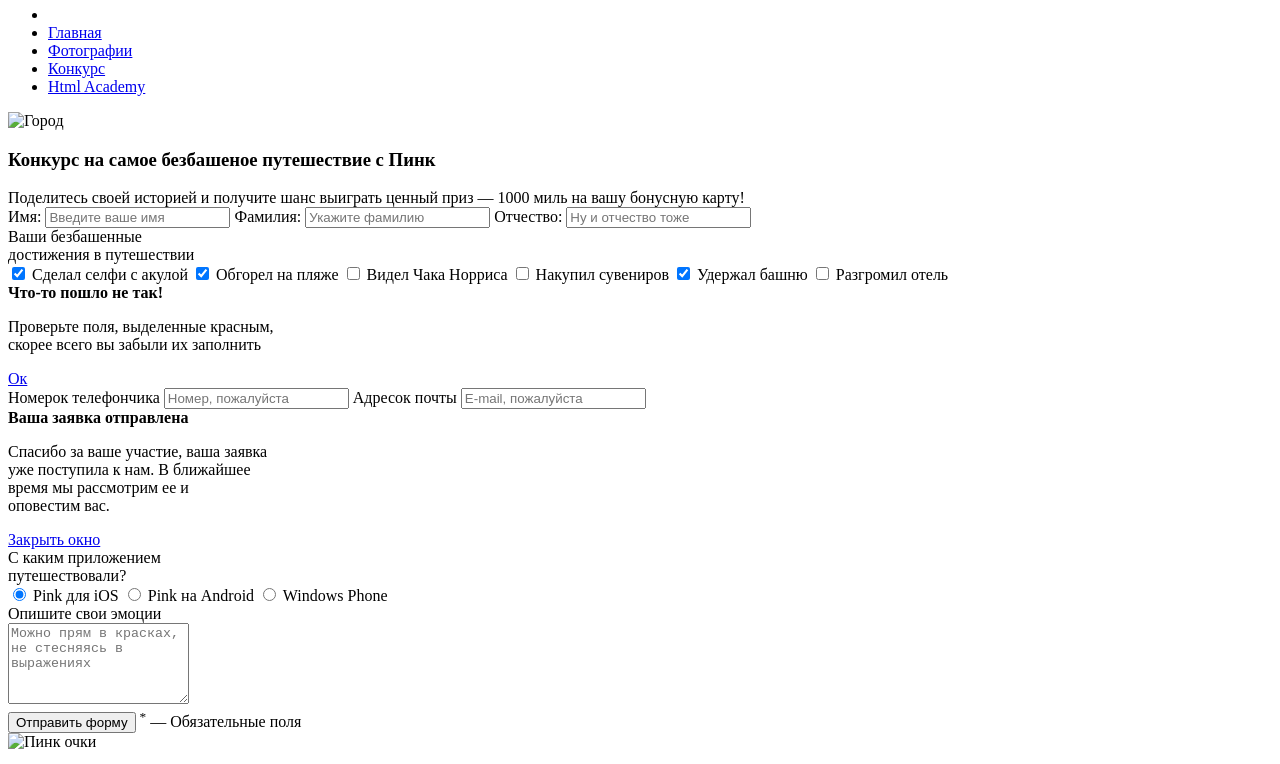
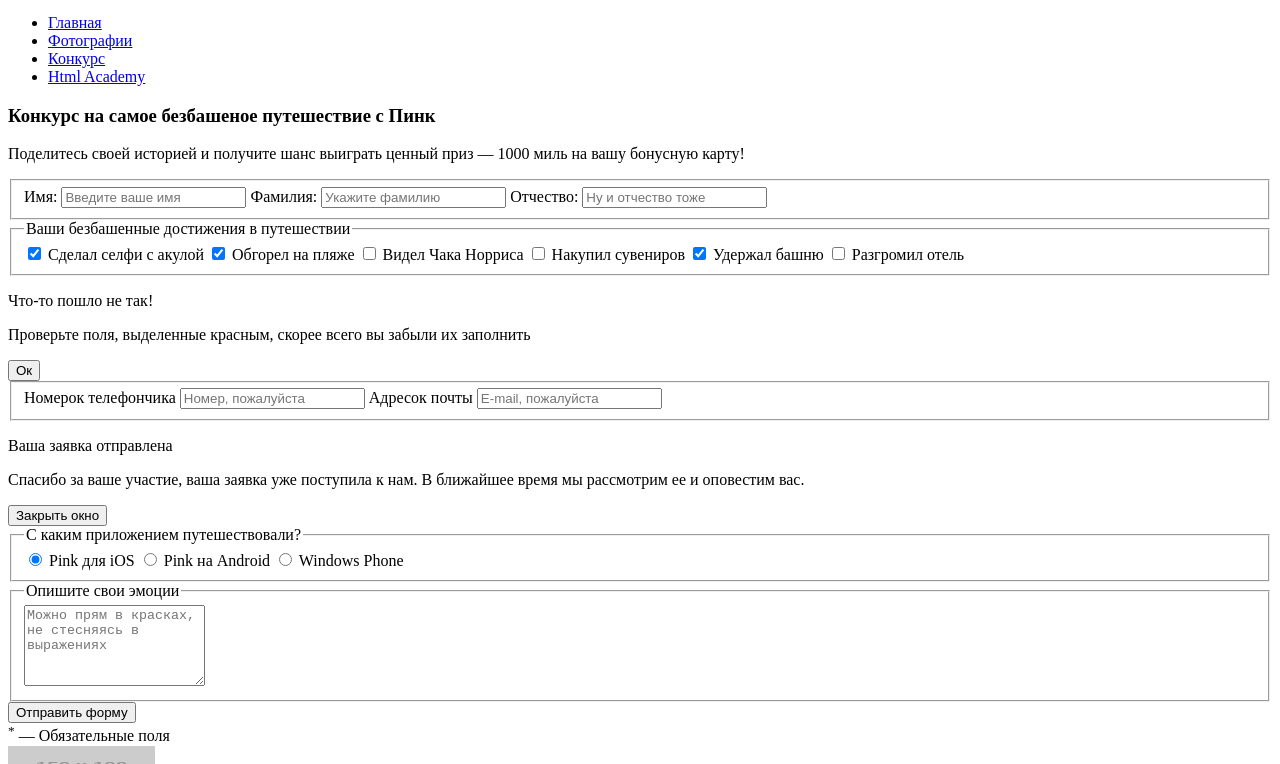
Before and after one commit to ronigaucho/134826-pink, a website: page form.html in a window 1280 px wide. Shown: the part 54-818 px from the top of the page. Drawn offline with Linux system fonts and the light colour scheme; placeholder pictures from the web are drawn by us.

Commit message:
Исправил замечания в странице form

```diff
--- a/form.html
+++ b/form.html
@@ -2,118 +2,127 @@
 <html lang="ru">
   <head>
     <meta charset="utf-8">
-    <title>HTML Academy: Пинк</title>
+    <title>Конкурс</title>
   </head>
   <body>
     <header class="main-header">
       <div class="main-header__logo">
-        <img class="main-header__pink" src="a.png" width="75" height="22" alt="Пинк">
+        <img class="main-header__pink" src="http://placehold.it/150x100" width="75" height="22" alt="Пинк">
       </div>
       <nav class="main-nav">
         <span class="main-nav__toggle main-nav__toggle--closed">Открыть меню</span>
-        <ul class="main-nav__main-menu">
-          <li class="main-nav__items">
+        <ul class="main-nav__list">
+          <li class="main-nav__item">
+            <a class="main-nav__link" href="#">Главная</a>
           </li>
-          <li class="main-nav__items">
-            <a class="main-nav__links" href="#">Главная</a>
+          <li class="main-nav__item">
+            <a class="main-nav__link" href="#">Фотографии</a>
           </li>
-          <li class="main-nav__items">
-            <a class="main-nav__links" href="#">Фотографии</a>
+          <li class="main-nav__item">
+            <a class="main-nav__link" href="#">Конкурс</a>
           </li>
-          <li class="main-nav__items">
-            <a class="main-nav__links" href="#">Конкурс</a>
-          </li>
-          <li class="main-nav__items">
-            <a class="main-nav__links" href="#">Html Academy</a>
+          <li class="main-nav__item">
+            <a class="main-nav__link" href="#">Html Academy</a>
           </li>
         </ul>
       </nav>
+      <section class="features">
+        <div class="features-intro">
+          <h3 class="features-intro__header">Конкурс на самое безбашеное путешествие с Пинк</h3>
+        </div>
+      </section>
     </header>
     <main>
-      <section class="features">
-        <div class="features__images">
-          <img class="features__back-image" src="a.png" width="320" height="486" alt="Город">
-          <h3 class="features__header">Конкурс на самое безбашеное путешествие с Пинк</h3>
-        </div>
-      </section>
-        <form class="form">
-          <section class="form__personal">
-            <div class="form__personal-header">Поделитесь своей историей и получите шанс выиграть ценный приз — 1000 миль на вашу бонусную карту!</div>
-            <label class="form__personal-about" for="ps-n">Имя:</label>
-              <input class="form__personal-field" type="text" name="name" id="ps-n" placeholder="Введите ваше имя">
-            <label class="form__personal-about" for="ps-s">Фамилия:</label>
-              <input class="form__personal-field" type="text" name="surname" id="ps-s" placeholder="Укажите фамилию">
-            <label class="form__personal-about" for="ps-p">Отчество:</label>
-              <input class="form__personal-field" type="text" name="patronymic" id="ps-p" placeholder="Ну и отчество тоже">
-          </section>
-          <section class="form__achievements">
-            <div class="form__achievements-header">Ваши безбашенные<br>достижения в путешествии</div>
-            <input class="form__achievements-field" type="checkbox" name="box-1" id="achv-1" checked>
-              <label class="form__achievement-about" for="achv-1">Сделал селфи с акулой</label>
-            <input class="form__achievements-field" type="checkbox" name="box-2" id="achv-2" checked>
-              <label class="form__achievement-about" for="achv-5">Обгорел на пляже</label>
-            <input class="form__achievements-field" type="checkbox" name="box-3" id="achv-3">
-              <label class="form__achievement-about" for="achv-2">Видел Чака Норриса</label>
-            <input class="form__achievements-field" type="checkbox" name="box-4" id="achv-4">
-              <label class="form__achievement-about" for="achv-3">Накупил сувениров</label>
-            <input class="form__achievements-field" type="checkbox" name="box-5" id="achv-5" checked>
-              <label class="form__achievement-about" for="achv-4">Удержал башню</label>
-            <input class="form__achievements-field" type="checkbox" name="box-6" id="achv-6">
-              <label class="form__achievement-about" for="achv-6">Разгромил отель</label>
-          </section>
-          <section class="form__contacts" id="close-field">
-            <div class="form__contacts-error">
-              <b class="form__error-header">Что-то пошло не так!</b>
-              <p class="form__error-text">Проверьте поля, выделенные красным,<br>скорее всего вы забыли их заполнить</p>
-              <a href="form__error-link" href="#close-field">Ок</a>
+      <form class="form" action="https://echo.htmlacademy.ru" method="post">
+          <div class="container">
+          <p class="form__personal-header">Поделитесь своей историей и получите шанс выиграть ценный приз — 1000 миль на вашу бонусную карту!</p>
+          <fieldset class="form__personal">
+            <label class="form__labelt" for="ps-n">Имя:</label>
+              <input class="form__text" type="text" name="name" id="ps-n" placeholder="Введите ваше имя">
+            <label class="form__labelt" for="ps-s">Фамилия:</label>
+              <input class="form__text" type="text" name="surname" id="ps-s" placeholder="Укажите фамилию">
+            <label class="form__labelt" for="ps-p">Отчество:</label>
+              <input class="form__text" type="text" name="patronymic" id="ps-p" placeholder="Ну и отчество тоже">
+          </fieldset>
+          </div>
+          <fieldset class="form__achievements">
+            <legend class="form__achievements-header">Ваши безбашенные достижения в путешествии</legend>
+            <div class="container">
+            <input class="form__checkbox" type="checkbox" name="box-1" id="achv-1" checked>
+              <label class="form__labelc" for="achv-1">Сделал селфи с акулой</label>
+            <input class="form__checkbox" type="checkbox" name="box-2" id="achv-2" checked>
+              <label class="form__labelc" for="achv-5">Обгорел на пляже</label>
+            <input class="form__checkbox" type="checkbox" name="box-3" id="achv-3">
+              <label class="form__labelc" for="achv-2">Видел Чака Норриса</label>
+            <input class="form__checkbox" type="checkbox" name="box-4" id="achv-4">
+              <label class="form__labelc" for="achv-3">Накупил сувениров</label>
+            <input class="form__checkbox" type="checkbox" name="box-5" id="achv-5" checked>
+              <label class="form__labelc" for="achv-4">Удержал башню</label>
+            <input class="form__checkbox" type="checkbox" name="box-6" id="achv-6">
+              <label class="form__labelc" for="achv-6">Разгромил отель</label>
             </div>
-            <label class="form__contacts-about" for="ctc-p">Номерок телефончика</label>
-              <input class="form__contacts-field" type="text" name="phone" id="ctc-p" placeholder="Номер, пожалуйста">
-            <label class="form__contacts-about" for="ctc-e">Адресок почты</label>
-              <input class="form__contacts-field" type="text" name="email" id="ctc-e" placeholder="E-mail, пожалуйста">
-            <div class="form__contacts-success">
-              <b class="form__success-header">Ваша заявка отправлена</b>
-              <p class="form__success-text">Спасибо за ваше участие, ваша заявка<br>уже поступила к нам. В ближайшее<br>время мы рассмотрим ее и<br>оповестим вас.</p>
-              <div class="form__link-cover">
-                <a href="form__success-link" href="#close-field">Закрыть окно</a>
+          </fieldset>
+          <section class="form__ctc">
+            <div class="form__ctc-error">
+              <p class="form__error-header">Что-то пошло не так!</p>
+              <p class="form__error-text">Проверьте поля, выделенные красным, скорее всего вы забыли их заполнить</p>
+              <button class="form__error-btn">Ок</button>
+            </div>
+            <fieldset class="form__contacts">
+              <div class="container">
+              <label class="form__labelt" for="ctc-p">Номерок телефончика</label>
+                <input class="form__text" type="tel" name="phone" id="ctc-p" placeholder="Номер, пожалуйста">
+              <label class="form__labelt" for="ctc-e">Адресок почты</label>
+                <input class="form__text" type="email" name="email" id="ctc-e" placeholder="E-mail, пожалуйста">
+              </div>
+            </fieldset>
+            <div class="form__ctc-success">
+              <p class="form__success-header">Ваша заявка отправлена</p>
+              <p class="form__success-text">Спасибо за ваше участие, ваша заявка уже поступила к нам. В ближайшее время мы рассмотрим ее и оповестим вас.</p>
+              <div class="form__btn-cover">
+                <button class="form__success-btn">Закрыть окно</button>
               </div>
             </div>
           </section>
-          <section class="form__OS">
-            <div class="form__OS-header">С каким приложением<br>путешествовали?</div>
-            <input class="form__OS-field" type="radio" name="circle-1" id="os-1" checked>
-              <label class="form__OS-about" for="os-1">Pink для iOS</label>
-            <input class="form__OS-field" type="radio" name="circle-1" id="os-2">
-              <label class="form__OS-about" for="os-2">Pink на Android</label>
-            <input class="form__OS-field" type="radio" name="circle-1" id="os-3">
-              <label class="form__OS-about" for="os-3">Windows Phone</label>
-          </section>
-          <section class="form__comments">
-            <div class="form__comments-header">Опишите свои эмоции</div>
+          <fieldset class="form__os">
+            <legend class="form__os-header">С каким приложением путешествовали?</legend>
+            <div class="container">
+            <input class="form__labelr" type="radio" name="circle-1" id="os-1" checked>
+              <label class="form__radio" for="os-1">Pink для iOS</label>
+            <input class="form__labelr" type="radio" name="circle-1" id="os-2">
+              <label class="form__radio" for="os-2">Pink на Android</label>
+            <input class="form__labelr" type="radio" name="circle-1" id="os-3">
+              <label class="form__radio" for="os-3">Windows Phone</label>
+            </div>
+          </fieldset>
+          <div class="container">
+          <fieldset class="form__comments">
+            <legend class="form__comments-header">Опишите свои эмоции</legend>
             <textarea class="form__comments-area" rows="5" placeholder="Можно прям в красках, не стесняясь в выражениях"></textarea>
-          </section>
+          </fieldset>
           <input class="form__btn" type="submit" value="Отправить форму">
-          <span class="form__required"><sup>*</sup> — Обязательные поля</span>
+          <div class="form__required"><sup>*</sup> — Обязательные поля</div>
+        </div>
         </form>
     </main>
-    <footer class="main-footer">
+    <footer class="main-footer container">
       <div class="main-footer__logo">
-        <img class="main-footer__pink" src="a.png" width="147" height="40" alt="Пинк очки">
+        <img class="main-footer__pink" src="http://placehold.it/150x100" width="147" height="40" alt="Пинк очки">
       </div>
       <ul class="main-footer__social">
-        <li class="main-footer__social-links main-footer__social-links--twitter">
+        <li class="main-footer__social-link main-footer__social-link--twitter">
           <a href="#">Twitter</a>
         </li>
-        <li class="main-footer__social-links main-footer__social-links--facebook">
+        <li class="main-footer__social-link main-footer__social-link--facebook">
           <a href="#">Facebook</a>
         </li>
-        <li class="main-footer__social-links main-footer__social-links--youtube">
+        <li class="main-footer__social-link main-footer__social-link--youtube">
           <a href="#">Youtube</a>
         </li>
       </ul>
       <div class="main-footer__copyright">
         <span class="main-footer__copyright-text">Разработано</span>
-        <img class="main-footer__copyright-logo" src="a.png" width="27" height="34" alt="Лого Html Aacademy">
+        <a class="main-footer__copyright-link"><img class="main-footer__copyright-logo" src="http://placehold.it/150x100" width="27" height="34" alt="Лого Html Academy"></a>
       </div>
     </footer>
   </body>
```
